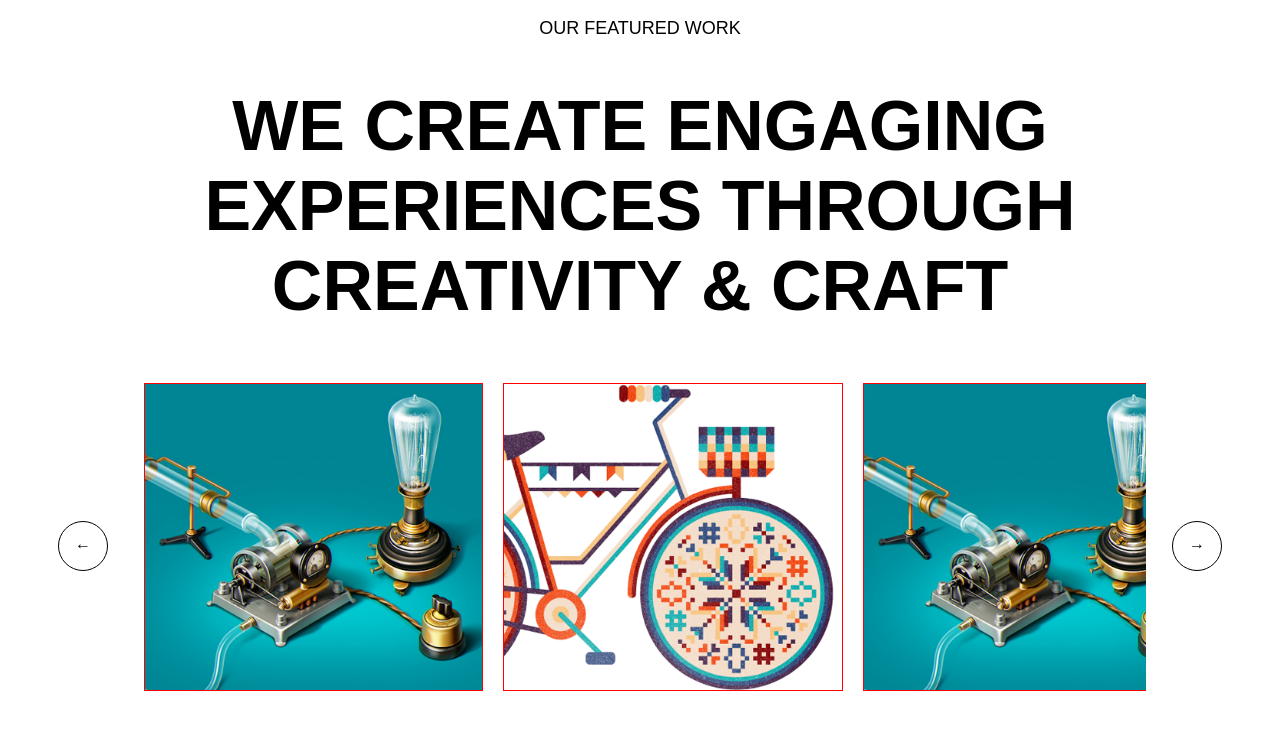
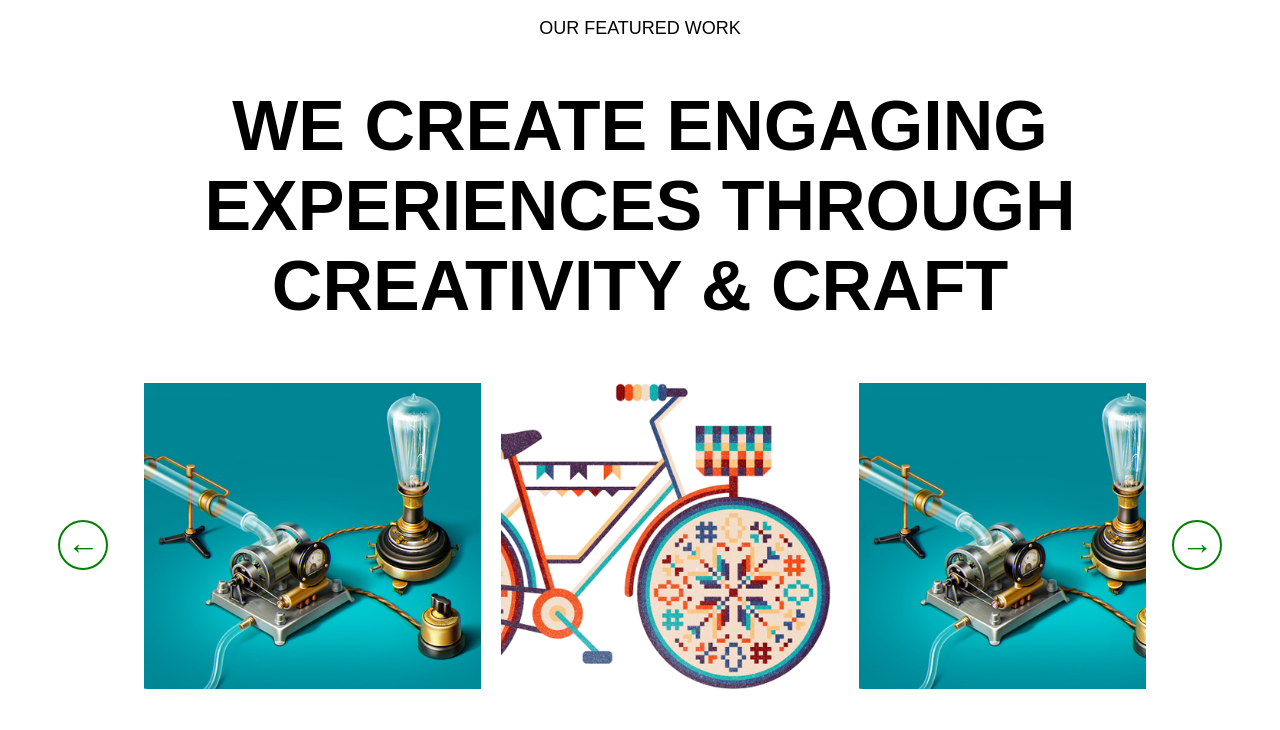
Before and after one commit to artofnext/br_hw_32_slider, a plain HTML site: page index.html in a window 1280 px wide. Drawn offline with nearby package versions, Linux system fonts and the light colour scheme.

Commit message:
Buttons styled, minor design updates

```diff
--- a/css/styles.css
+++ b/css/styles.css
@@ -21,7 +21,7 @@ li {
     font-size: 50px;
     /* width: 485px; */
     /* padding: 200px; */
-    border: 1px solid red;
+    /* border: 1px solid red; */
     margin: 10px;
 }
 
@@ -32,16 +32,33 @@ li {
 .jcarousel-next, .jcarousel-prev {
     position: absolute;
     display: block;
+    z-index: 100;
+    /* vertical-align: middle; */
+}
+
+.button {
     box-sizing: border-box;
     height: 50px;
     width: 50px;
-    border: 1px solid black;
+    border: 2px solid green;
     text-align: center;
-    padding-top: 13px;
+    padding-top: 3px;
     border-radius: 50%;
     margin: 0;
     top: 45%;
-    /* vertical-align: middle; */
+    font-size: 2em;
+    color: green;
+    background-color: white;
+}
+
+.button:hover {
+    background-color: green;
+    color: white;
+}
+
+.button:active {
+    background-color: rgb(0, 156, 0);
+    /* color: white; */
 }
 
 .jcarousel-next {
@@ -60,6 +77,7 @@ li {
     max-width: 100%;
     height: auto !important;
     margin: 0 auto;
+    /* transition: ease-in-out; */
 }
 
 /*
--- a/index.html
+++ b/index.html
@@ -24,15 +24,18 @@
     </header>
     <main>
         <div class="jcarousel__container">
-                <p class="jcarousel-next">&larr;</p>
-                <p class="jcarousel-prev">&rarr;</p>
+                <p class="jcarousel-next button">&larr;</p>
+                <p class="jcarousel-prev button">&rarr;</p>
         <div class="jcarousel">
             <ul>
                 <li><img src="img/img_2.png"> </li>
                 <li><img src="img/img_3.png"> </li>
                 <li><img src="img/img_2.png"> </li>
                 <li><img src="img/img_3.png"> </li>
-
+                <li><img src="img/img_2.png"> </li>
+                <li><img src="img/img_3.png"> </li>
+                <li><img src="img/img_2.png"> </li>
+                <li><img src="img/img_3.png"> </li>
             </ul>
         </div>
         </div>
--- a/js/jcarousel_config.js
+++ b/js/jcarousel_config.js
@@ -33,8 +33,8 @@ $(() => {
 
     $('.jcarousel').jcarousel({
         animation: {
-            duration: 200,
-            easing: '',
+            duration: 500,
+            easing: 'ease-in-out',
             complete: function () {
             }
         }
```
